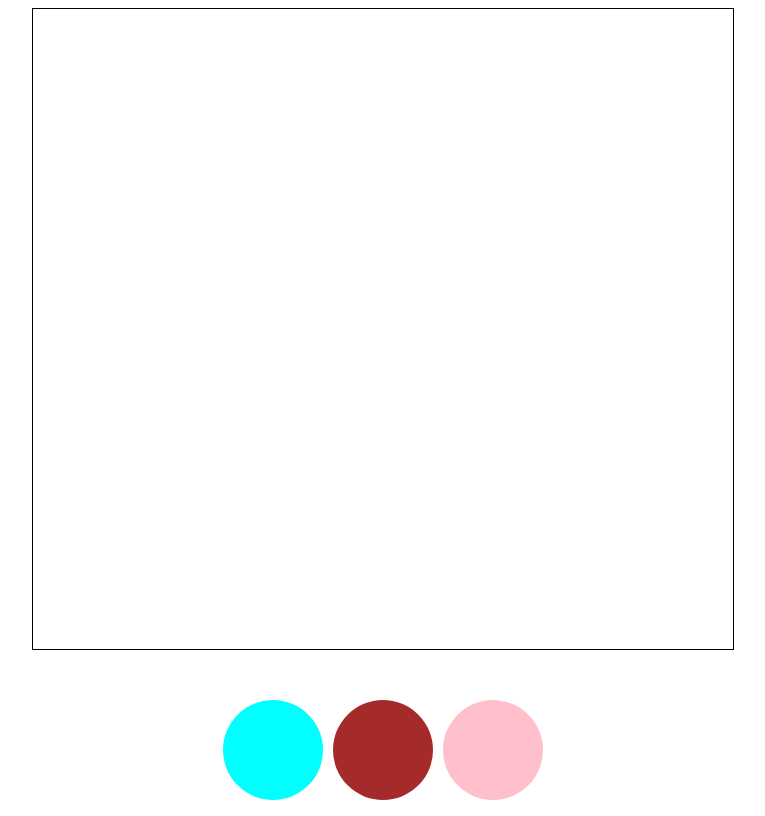
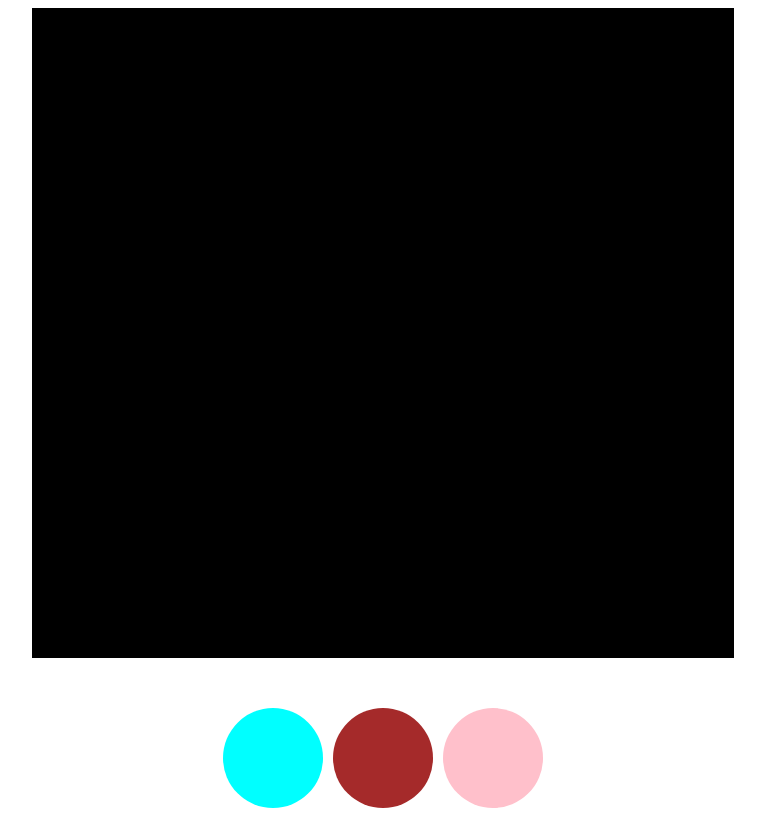
Before and after one commit to oni193/ChangeColor-web-react, a React (Create React App) app: page / in a window 1280 px wide. Shown: the whole page, without its empty margins (265-1030 px from the left). Built offline with nearby package versions, Linux system fonts and the light colour scheme.

Commit message:
:hammer: App Component => Pallete : color prop

```diff
--- a/src/App.js
+++ b/src/App.js
@@ -2,9 +2,18 @@ import React, {useState} from "react";
 import styled from "styled-components";
 
 function App(){
+  const [color, setColor] = useState("black");
+  // state를 선언하기 위하여 useState를 사용한다.
+  // 리액트에선 사용자와 상호작용 하거나 값에 따라 화면에 변화를 주는 데이터를 state라고 부른다.
+  // useState는 길이가 2인 배열을 반환한다.
+  // == const color = useState("black")[0];
+  // == const setColor = useState("black")[1];
+  // black는 state의 초기값
+  // state의 이름은 자유롭게 짓지만 apple 이라는 이름으로 지었으면 modifier 이름은 setApple과 같이 set으로 시작
+
   return (
   <Container>
-    <Pallete />
+    <Pallete color={color} />
     <ButtonContainer>
       <CyanButton />
       <BrownButton />
@@ -16,7 +25,7 @@ function App(){
 
 const Container = styled.div`
   width: 100vw;
-  height: 99vh;
+  height: 100vh;
   display: flex;
   flex-direction: column;
   align-items: center;
@@ -27,7 +36,12 @@ const Pallete = styled.div`
   width: 700px;
   height: 700px;
   border: 1px solid black;
+  background: ${props => props.color};
 `;
+// state를 pallet에 전달 -> pallet에 color 값 전달
+// 이렇게 컴포넌트간 전달해주는 값 = props.
+// == App컴포넌트가 Pallete 에게 color prop을 전달했다. 라고 표현.
+// ${props => props.color} 는 styled-components의 규칙
 
 const ButtonContainer = styled.div`
   margin-top: 50px;
```
